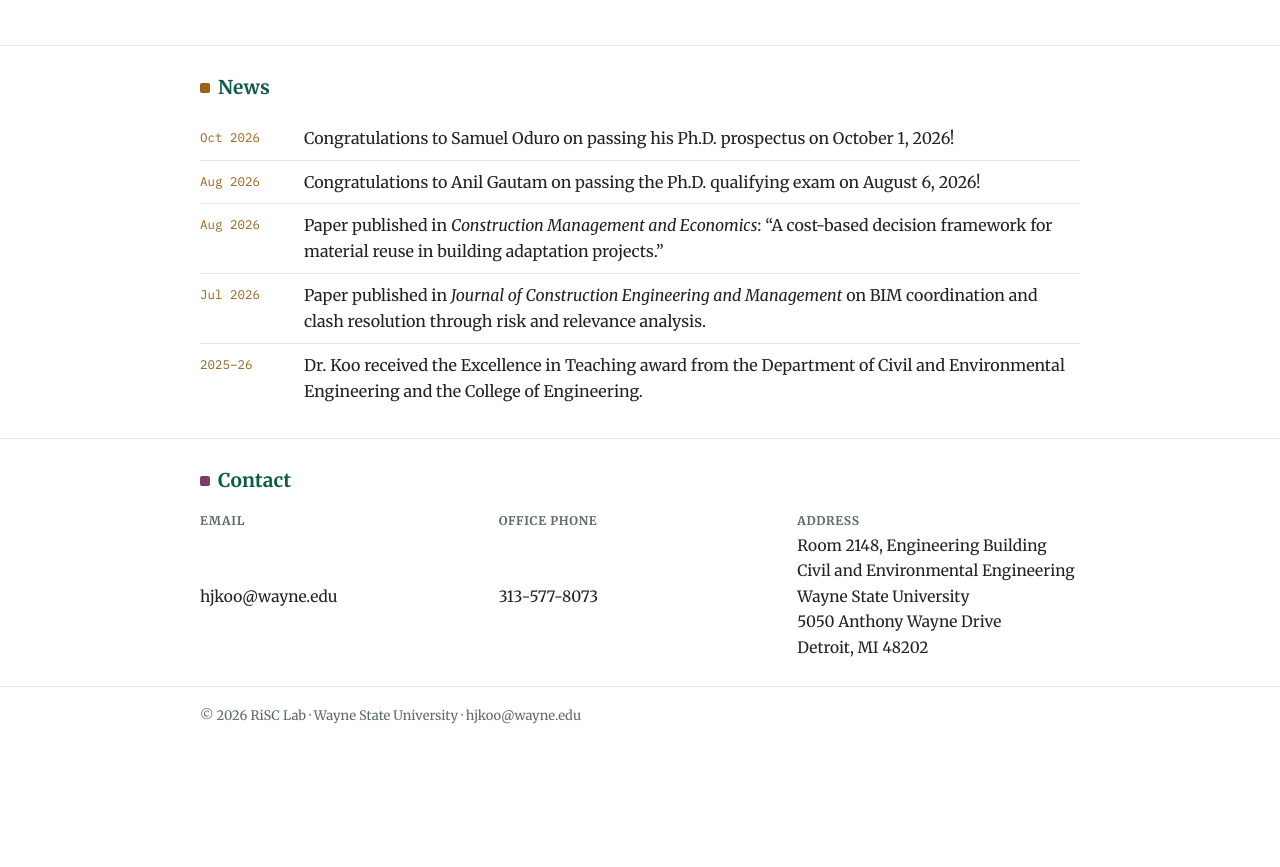
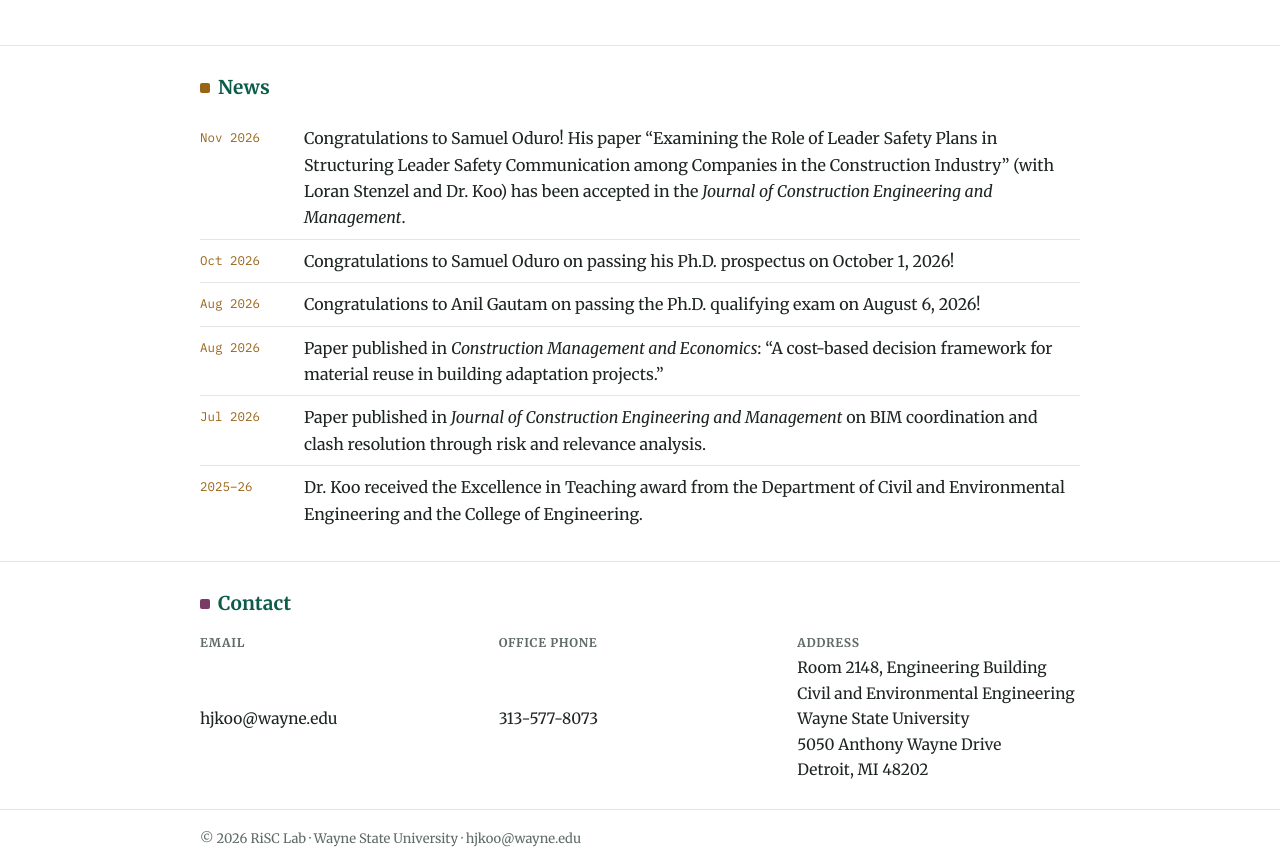
Before and after one commit to hyunjkoo/hyunjkoo.github.io, a plain HTML site: page index.html in a window 1280 px wide. Shown: the part 785-1652 px from the top of the page. Before the commit the page ends 1530 px from the top, so only its background shows below. Drawn offline with Linux system fonts and the light colour scheme.

Commit message:
Add files via upload

```diff
--- a/index.html
+++ b/index.html
@@ -279,6 +279,7 @@ nav a.active{color:var(--accent);font-weight:700}
     <div class="sheet"><b>A-600</b><span>News</span></div>
     <h2>News</h2>
     <div class="rows">
+      <div class="row"><div class="yr">Nov 2026</div><div>Congratulations to Samuel Oduro! His paper “Examining the Role of Leader Safety Plans in Structuring Leader Safety Communication among Companies in the Construction Industry” (with Loran Stenzel and Dr. Koo) has been accepted in the <i>Journal of Construction Engineering and Management</i>.</div></div>
       <div class="row"><div class="yr">Oct 2026</div><div>Congratulations to Samuel Oduro on passing his Ph.D. prospectus on October 1, 2026!</div></div>
       <div class="row"><div class="yr">Aug 2026</div><div>Congratulations to Anil Gautam on passing the Ph.D. qualifying exam on August 6, 2026!</div></div>
       <div class="row"><div class="yr">Aug 2026</div><div>Paper published in <i>Construction Management and Economics</i>: “A cost-based decision framework for material reuse in building adaptation projects.”</div></div>
```
